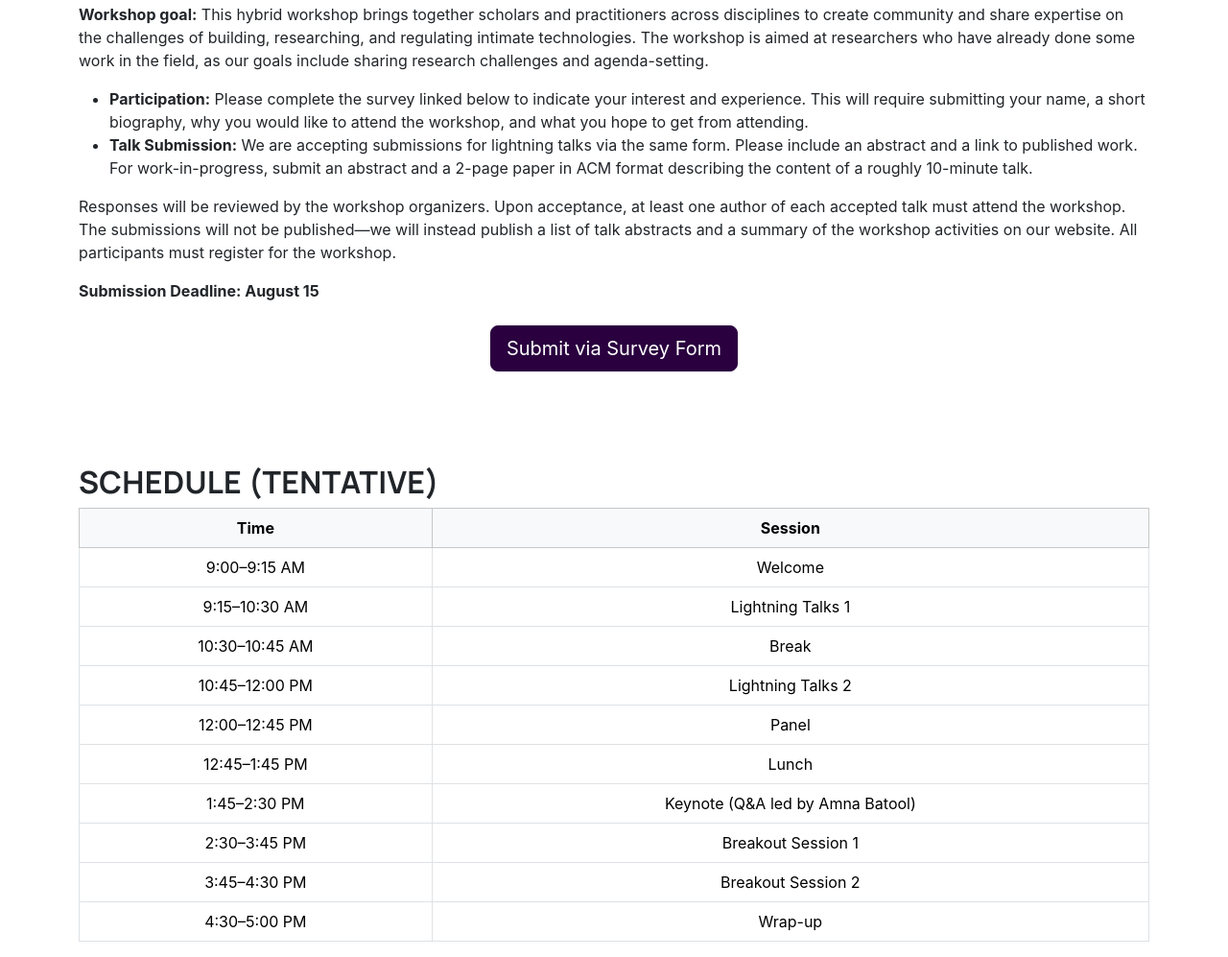
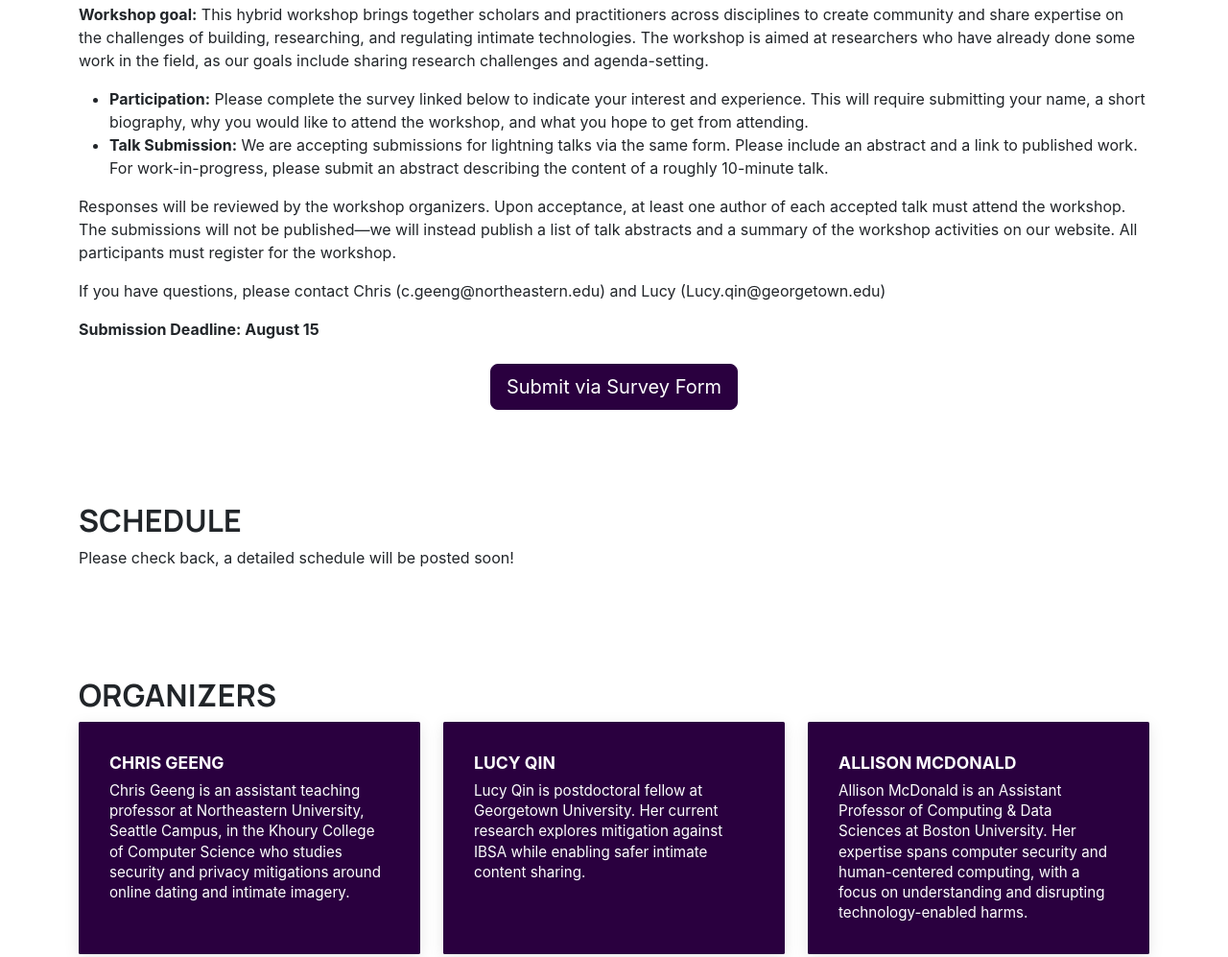
Before and after one commit to futureofdigitalintimacy/futureofdigitalintimacy.github.io, a plain HTML site: page index.html in a window 1280 px wide. Shown: the part 975-1972 px from the top of the page at 96% size. Drawn offline with nearby package versions, Linux system fonts and the light colour scheme.

Commit message:
Update index.html

```diff
--- a/index.html
+++ b/index.html
@@ -57,22 +57,26 @@
     <p><strong>Workshop goal:</strong> This hybrid workshop brings together scholars and practitioners across disciplines to create community and share expertise on the challenges of building, researching, and regulating intimate technologies. The workshop is aimed at researchers who have already done some work in the field, as our goals include sharing research challenges and agenda-setting.</p>
     <ul>
       <li><strong>Participation:</strong> Please complete the survey linked below to indicate your interest and experience. This will require submitting your name, a short biography, why you would like to attend the workshop, and what you hope to get from attending.</li>
-      <li><strong>Talk Submission:</strong> We are accepting submissions for lightning talks via the same form. Please include an abstract and a link to published work. For work-in-progress, submit an abstract and a 2-page paper in ACM format describing the content of a roughly 10-minute talk.</li>
+      <li><strong>Talk Submission:</strong> We are accepting submissions for lightning talks via the same form. Please include an abstract and a link to published work. For work-in-progress, please submit an abstract describing the content of a roughly 10-minute talk.</li>
     </ul>
     <p>Responses will be reviewed by the workshop organizers. Upon acceptance, at least one author of each accepted talk must attend the workshop. The submissions will not be published—we will instead publish a list of talk abstracts and a summary of the workshop activities on our website. All participants must register for the workshop.</p>
+    <p>If you have questions, please contact Chris (c.geeng@northeastern.edu) and Lucy (Lucy.qin@georgetown.edu) </p>
+
     <p><strong>Submission Deadline: August 15</strong></p>
     <div class="text-center mt-4">
       <a class="btn btn-primary btn-lg" href="https://cryptpad.fr/form/#/2/form/view/vfZVPY+MO-SMd8lpWziLUcpWkdeWq+JhVXJMPbWqTu0/" target="_blank">
         Submit via Survey Form
       </a>
     </div>
+
   </section>
 
     <!-- Schedule Section -->
   <section id="schedule" class="container py-5">
-    <h2>Schedule (Tentative)</h2>
+    <h2>Schedule</h2>
+    <p>Please check back, a detailed schedule will be posted soon!</p>
     <div class="table-responsive">
-      <table class="table table-bordered text-center align-middle">
+      <!-- <table class="table table-bordered text-center align-middle">
         <thead class="table-light">
           <tr>
             <th scope="col">Time</th>
@@ -91,7 +95,7 @@
           <tr><td>3:45–4:30 PM</td><td>Breakout Session 2</td></tr>
           <tr><td>4:30–5:00 PM</td><td>Wrap-up</td></tr>
         </tbody>
-      </table>
+      </table> -->
     </div>
   </section>
 
@@ -113,8 +117,8 @@
       <div class="col-md-6 col-lg-4 mb-4">
         <div class="card h-100 text-white bg-secondary p-3">
           <div class="card-body">
-            <h5 class="card-title">ALLISON MCDONALD</h5>
-            <p class="card-text">Allison McDonald is an Assistant Professor of Computing & Data Sciences at Boston University. Her expertise spans computer security and human-centered computing, with a focus on understanding and disrupting technology-enabled harms.</p>
+            <h5 class="card-title">LUCY QIN</h5>
+            <p class="card-text">Lucy Qin is postdoctoral fellow at Georgetown University. Her current research explores mitigation against IBSA while enabling safer intimate content sharing.</p>
           </div>
         </div>
       </div>
@@ -123,8 +127,8 @@
       <div class="col-md-6 col-lg-4 mb-4">
         <div class="card h-100 text-white bg-secondary p-3">
           <div class="card-body">
-            <h5 class="card-title">LUCY QIN</h5>
-            <p class="card-text">Lucy Qin is postdoctoral fellow at Georgetown University. Her current research explores mitigation against IBSA while enabling safer intimate content sharing.</p>
+            <h5 class="card-title">ALLISON MCDONALD</h5>
+            <p class="card-text">Allison McDonald is an Assistant Professor of Computing & Data Sciences at Boston University. Her expertise spans computer security and human-centered computing, with a focus on understanding and disrupting technology-enabled harms.</p>
           </div>
         </div>
       </div>
@@ -194,7 +198,7 @@
         <div class="card h-100 text-white bg-secondary p-3">
           <div class="card-body">
             <h5 class="card-title">MIRANDA WEI</h5>
-            <p class="card-text">Miranda Wei is a postdoctoral researcher at Princeton University. Their doctoral work investigates online help-seeking and giving for safety threats in interpersonal relationships, including image-based sexual abuse and synthetic nonconsensual explicit imagery.</p>
+            <p class="card-text">Miranda Wei is a Ph.D. candidate in Computer Science & Engineering at the University of Washington. Their work investigates help-seeking for digital threats, including image-based sexual abuse and synthetic nonconsensual imagery.</p>
           </div>
         </div>
       </div>
```
